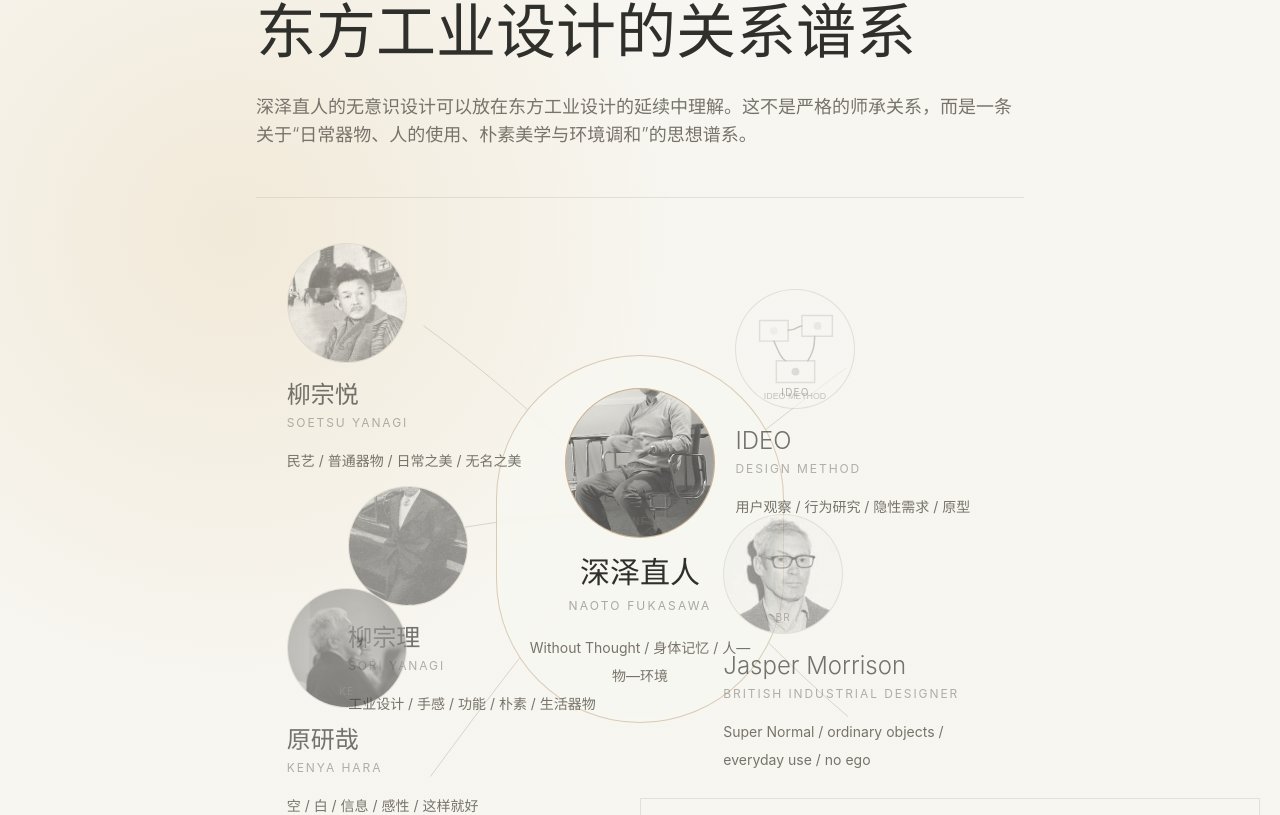
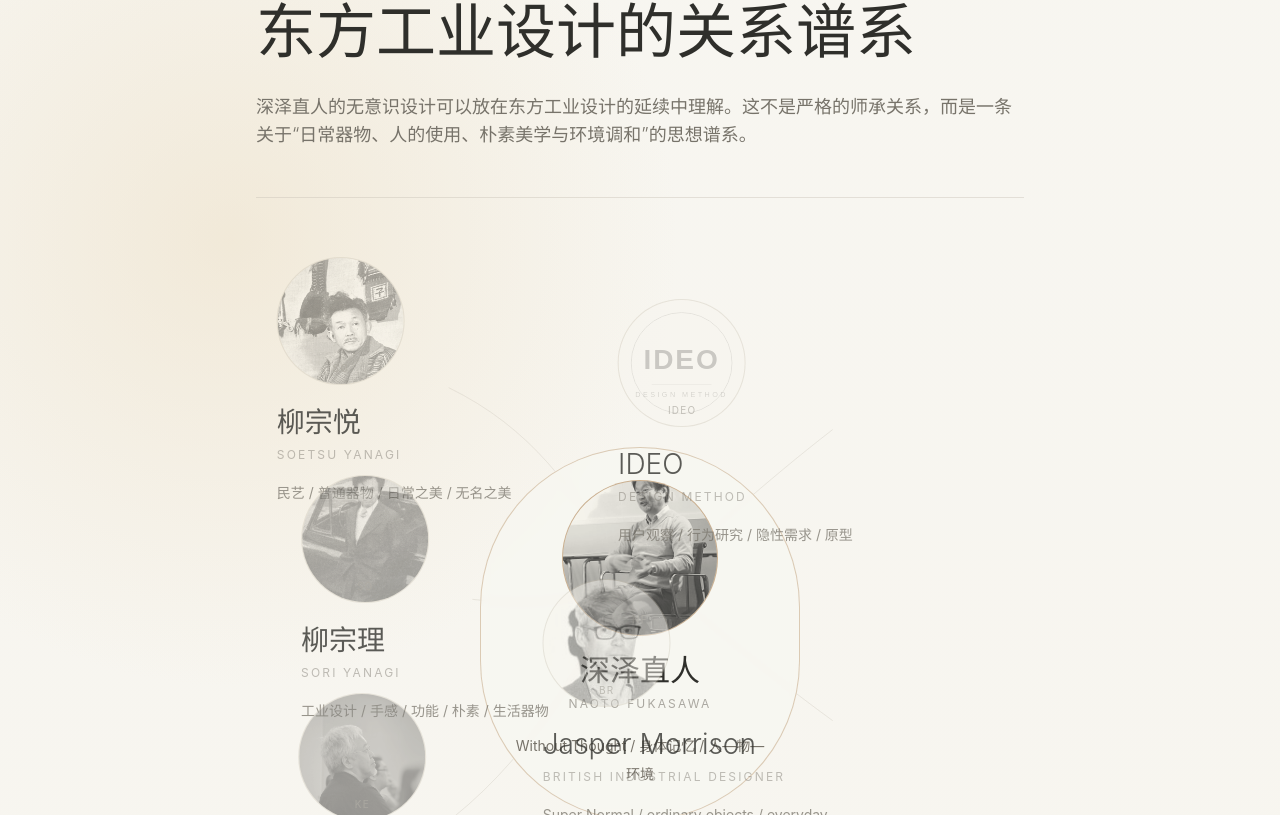
Before and after one commit to Licha-ys/breath-like-design, a React (Vite) app: page / in a window 1280 px wide. Shown: the part 1985-2800 px from the top of the page. Built offline with nearby package versions, Linux system fonts and the light colour scheme.

Commit message:
Refine genealogy portraits layout

```diff
--- a/src/components/DesignGenealogy.jsx
+++ b/src/components/DesignGenealogy.jsx
@@ -8,71 +8,84 @@
 const people = [
   {
     id: "soetsu",
-    side: "left-[4%] top-[6%]",
+    side: "left-[18%] top-[22%]",
     name: "柳宗悦",
     en: "Soetsu Yanagi",
     image: "research/people/soetsu-yanagi.jpg",
+    avatarPosition: { x: "50%", y: "28%" },
     role: "民艺思想提出者",
     keywords: "民艺 / 普通器物 / 日常之美 / 无名之美",
     text: "柳宗悦强调普通民间器物中的自然美，关注不被个人作者意识过度装饰的日常之物。"
   },
   {
     id: "sori",
-    side: "left-[12%] top-[38%]",
+    side: "left-[22%] top-[48%]",
     name: "柳宗理",
     en: "Sori Yanagi",
     image: "research/people/sori-yanagi.jpg",
+    avatarPosition: { x: "50%", y: "22%" },
     role: "日本现代工业设计代表人物",
     keywords: "工业设计 / 手感 / 功能 / 朴素 / 生活器物",
     text: "柳宗理将民艺精神与现代工业生产结合，让工业产品保留人的触感、功能和日常温度。"
   },
   {
     id: "hara",
-    side: "left-[4%] bottom-[18%]",
+    side: "left-[18%] top-[74%]",
     name: "原研哉",
     en: "Kenya Hara",
     image: "research/people/kenya-hara.jpg",
+    avatarPosition: { x: "50%", y: "24%" },
     role: "信息设计师，MUJI 设计思想代表人物之一",
     keywords: "空 / 白 / 信息 / 感性 / 这样就好",
     text: "原研哉强调空、白和感知经验，使信息和品牌不依赖强烈视觉刺激，而是通过留白唤起感受。"
   },
   {
     id: "ideo",
-    side: "right-[7%] top-[12%]",
+    side: "right-[7%] top-[27%]",
     name: "IDEO",
-    en: "Design Method",
-    image: "research/people/ideo-method.svg",
+    en: "DESIGN METHOD",
+    image: "research/people/ideo-logo.svg",
+    avatarPosition: { x: "50%", y: "50%" },
     role: "西方用户观察与设计研究方法",
     keywords: "用户观察 / 行为研究 / 隐性需求 / 原型",
     text: "IDEO 的设计环境影响了深泽直人对行为、隐性需求和问题定义的分析方式。"
   },
   {
     id: "morrison",
-    side: "right-[4%] bottom-[24%]",
+    side: "right-[7%] top-[62%]",
     name: "Jasper Morrison",
     en: "British Industrial Designer",
     image: "research/people/jasper-morrison.jpg",
+    avatarPosition: { x: "50%", y: "22%" },
     role: "Super Normal 共同提出者",
     keywords: "Super Normal / ordinary objects / everyday use / no ego",
     text: "Jasper Morrison 与深泽直人共同提出 Super Normal，强调普通物品在长期使用中的价值，而不是设计师自我风格的炫耀。"
   }
 ];
 
-function Portrait({ active = false, label = "", src = "", variant = "node" }) {
+const centerPerson = {
+  image: "research/people/naoto-fukasawa.jpg",
+  avatarPosition: { x: "50%", y: "24%" }
+};
+
+function Portrait({ active = false, label = "", src = "", variant = "node", avatarPosition }) {
   const [failed, setFailed] = useState(false);
   const imageSrc = src ? asset(src) : "";
   const sizeClass =
-    variant === "center" ? "h-[150px] w-[150px]" : variant === "panel" ? "h-[88px] w-[88px]" : "h-[120px] w-[120px]";
+    variant === "center" ? "h-[156px] w-[156px]" : variant === "panel" ? "h-[72px] w-[72px]" : "h-32 w-32";
   const labelClass = variant === "panel" ? "text-[9px]" : "text-[10px]";
 
   return (
-    <div className={`relative ${sizeClass} overflow-hidden rounded-full border ${active ? "border-wood/70" : "border-line/60"} bg-paper/60`}>
+    <div className={`relative ${sizeClass} overflow-hidden rounded-full border ${active ? "border-wood/70" : "border-[rgba(120,105,85,0.22)]"} bg-[rgba(244,239,228,0.5)]`}>
       {imageSrc && !failed ? (
         <img
           alt=""
-          className="h-full w-full object-cover opacity-[0.68] grayscale contrast-[1.05] brightness-[1.02] mix-blend-multiply transition-opacity duration-700 hover:opacity-[0.88]"
+          className="h-full w-full object-cover opacity-[0.72] grayscale contrast-[1.05] brightness-[1.05] mix-blend-multiply transition-all duration-700 hover:opacity-90 hover:contrast-[1.12] hover:brightness-100"
           onError={() => setFailed(true)}
           src={imageSrc}
+          style={{
+            objectPosition: `${avatarPosition?.x || "50%"} ${avatarPosition?.y || "28%"}`
+          }}
         />
       ) : (
         <svg className="h-full w-full opacity-[0.72] grayscale" viewBox="0 0 80 80">
@@ -111,23 +124,23 @@
           </p>
         </motion.div>
 
-        <div className="relative min-h-[760px] border-y border-line/45">
+        <div className="relative min-h-[840px] border-y border-line/45">
           <svg className="pointer-events-none absolute inset-0 h-full w-full" viewBox="0 0 1100 760" preserveAspectRatio="none">
-            <path d="M240 128 C360 190 430 236 548 322" fill="none" stroke="#C9C4B8" strokeWidth="0.8" />
-            <path d="M300 330 C405 318 460 316 548 322" fill="none" stroke="#C9C4B8" strokeWidth="0.8" />
-            <path d="M250 580 C365 470 452 392 548 322" fill="none" stroke="#C9C4B8" strokeWidth="0.8" />
-            <path d="M846 170 C730 230 650 280 552 322" fill="none" stroke="#C9C4B8" strokeWidth="0.8" />
-            <path d="M848 520 C730 450 650 380 552 322" fill="none" stroke="#C9C4B8" strokeWidth="0.8" />
+            <path d="M276 172 C392 208 456 262 532 346" fill="none" stroke="#C9C4B8" strokeWidth="0.65" opacity="0.58" />
+            <path d="M310 364 C420 372 474 360 532 346" fill="none" stroke="#C9C4B8" strokeWidth="0.65" opacity="0.58" />
+            <path d="M282 562 C404 500 476 414 532 346" fill="none" stroke="#C9C4B8" strokeWidth="0.65" opacity="0.58" />
+            <path d="M826 210 C728 258 646 306 574 346" fill="none" stroke="#C9C4B8" strokeWidth="0.65" opacity="0.58" />
+            <path d="M826 474 C730 430 646 384 574 346" fill="none" stroke="#C9C4B8" strokeWidth="0.65" opacity="0.58" />
           </svg>
 
           <button
-            className="absolute left-1/2 top-[45%] w-72 -translate-x-1/2 -translate-y-1/2 rounded-full border border-wood/45 bg-rice/65 px-8 py-8 text-center backdrop-blur-sm"
+            className="absolute left-1/2 top-[52%] w-80 -translate-x-1/2 -translate-y-1/2 rounded-full border border-wood/45 bg-rice/65 px-8 py-8 text-center backdrop-blur-sm"
             onFocus={() => setActive("fukasawa")}
             onMouseEnter={() => setActive("fukasawa")}
             type="button"
           >
             <div className="mx-auto mb-4 flex justify-center">
-              <Portrait active label="NF" src="research/people/naoto-fukasawa.jpg" variant="center" />
+              <Portrait active avatarPosition={centerPerson.avatarPosition} label="NF" src={centerPerson.image} variant="center" />
             </div>
             <p className="text-3xl font-light text-ink">深泽直人</p>
             <p className="mt-2 text-xs uppercase tracking-[0.18em] text-ash/60">Naoto Fukasawa</p>
@@ -136,25 +149,30 @@
 
           {people.map((person) => (
             <button
-              className={`absolute max-w-[270px] text-left ${person.side}`}
+              className={`genealogy-node absolute max-w-[285px] -translate-x-1/2 -translate-y-1/2 text-left ${person.side}`}
               key={person.id}
               onFocus={() => setActive(person.id)}
               onMouseEnter={() => setActive(person.id)}
               type="button"
             >
-              <motion.div animate={{ opacity: active === person.id ? 1 : 0.72 }} className="mb-4">
-                <Portrait active={active === person.id} label={person.id === "ideo" ? "IDEO" : person.en.slice(0, 2)} src={person.image} />
+              <motion.div animate={{ opacity: active === person.id ? 1 : 0.56 }} className="mb-4">
+                <Portrait
+                  active={active === person.id}
+                  avatarPosition={person.avatarPosition}
+                  label={person.id === "ideo" ? "IDEO" : person.en.slice(0, 2)}
+                  src={person.image}
+                />
               </motion.div>
-              <motion.p animate={{ opacity: active === person.id ? 1 : 0.66 }} className="text-2xl font-light text-ink">
+              <motion.p animate={{ opacity: active === person.id ? 1 : 0.78 }} className="text-[28px] font-light text-ink">
                 {person.name}
               </motion.p>
-              <p className="mt-1 text-xs uppercase tracking-[0.16em] text-ash/55">{person.en}</p>
-              <p className="mt-4 text-sm leading-7 text-ash">{person.keywords}</p>
+              <p className="mt-1 text-xs uppercase tracking-[0.18em] text-ash/45">{person.en}</p>
+              <p className="mt-4 text-sm leading-7 text-ash/75">{person.keywords}</p>
             </button>
           ))}
 
           <motion.div
-            className="absolute bottom-7 left-1/2 flex w-[min(86%,620px)] -translate-x-1/2 gap-5 border border-line/45 bg-rice/80 p-5 backdrop-blur-sm"
+            className="absolute bottom-[3%] left-1/2 flex w-[min(720px,52vw)] -translate-x-1/2 gap-5 border border-[rgba(120,105,85,0.14)] bg-rice/60 px-7 py-5 backdrop-blur-[4px]"
             key={active}
             animate={{ opacity: 1, y: 0 }}
             initial={{ opacity: 0, y: 12 }}
@@ -164,7 +182,8 @@
               <Portrait
                 active
                 label={activePerson ? (activePerson.id === "ideo" ? "IDEO" : activePerson.en.slice(0, 2)) : "NF"}
-                src={activePerson ? activePerson.image : "research/people/naoto-fukasawa.jpg"}
+                src={activePerson ? activePerson.image : centerPerson.image}
+                avatarPosition={activePerson ? activePerson.avatarPosition : centerPerson.avatarPosition}
                 variant="panel"
               />
             </div>
```
Also changed, not shown: public/research/people/ideo-logo.svg (added), public/research/people/ideo-method.svg (deleted).
